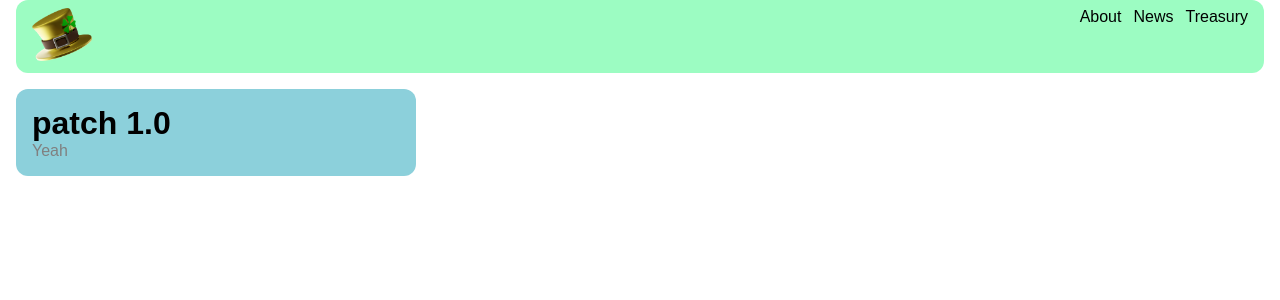
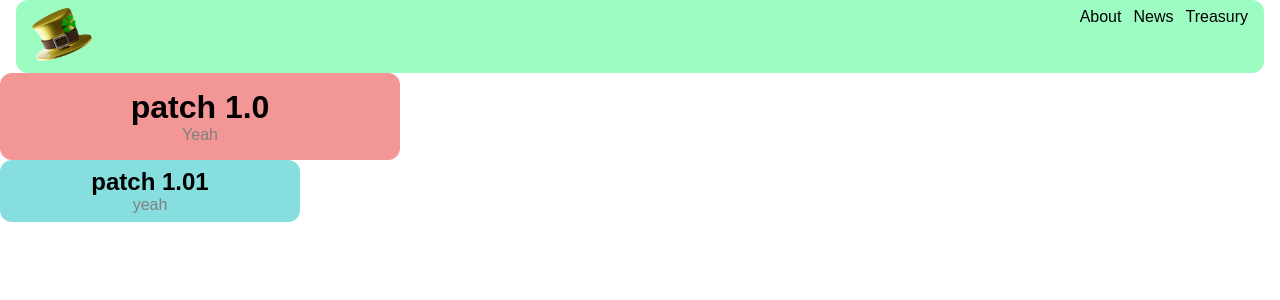
Before and after one commit to ValentinWalter/gnem-website, a Next.js app: page /news in a window 1280 px wide. Shown: the top 300 px of the page. Built offline with nearby package versions, Linux system fonts and the light colour scheme.

Commit message:
val wants to be better with tailwind

```diff
--- a/pages/news.tsx
+++ b/pages/news.tsx
@@ -1,6 +1,7 @@
 import Head from "next/head"
 import Navigation from "@components/Navigation"
 import Bignewsbox from "@components/Bignewsbox"
+import Newsbox from "@components/newsbox"
 
 export default function Home() {
   return (
@@ -16,6 +17,9 @@ export default function Home() {
         <a href="#">
           <Bignewsbox title={"patch 1.0"} body={"Yeah"} />
         </a>
+        <a href="#">
+            <Newsbox title={"patch 1.01"} body={"yeah"}/>
+        </a>
       </main>
     </div>
   )
--- a/shared/components/Bignewsbox.tsx
+++ b/shared/components/Bignewsbox.tsx
@@ -1,4 +1,4 @@
-import styles from "@styles/Bignewsbox.module.css"
+import styles from "@styles/newsbox.module.css"
 
 export default function Bignewsbox(props: { title: String; body: String;}) {
   return (
--- /dev/null
+++ b/shared/components/newsbox.tsx
@@ -0,0 +1,10 @@
+import styles from "@styles/newsbox.module.css"
+
+export default function newsbox(props: { title: String; body: String }) {
+  return (
+    <div className={styles.lilbox}>
+      <h2>{props.title}</h2>
+      <p className={styles.clrgrey}>{props.body}</p>
+    </div>
+  )
+}
--- a/styles/Bignewsbox.module.css
+++ /dev/null
@@ -1,12 +0,0 @@
-.box {
-    margin: 0 auto;
-    background-color: rgb(140, 208, 219);
-    padding: 1rem;
-    margin: 1rem;
-    border-radius: 12px;
-    max-width: 400px;
-}
-
-.clrgrey {
-    color: grey;
-}
--- /dev/null
+++ b/styles/newsbox.module.css
@@ -0,0 +1,23 @@
+.box {
+    text-align: center;
+    background-color: rgba(237, 101, 101, 0.678);
+    padding: 1rem;
+    border-radius: 12px;
+    max-width: 400px;
+}
+
+.lilbox {
+    text-align: center;
+    background-color: rgba(9, 188, 188, 0.492);
+    padding: 0.5rem;
+    border-radius: 12px;
+    max-width: 300px;
+}
+
+.clrgrey {
+    color: grey;
+}
+
+.position {
+    text-align: center;
+}
```
